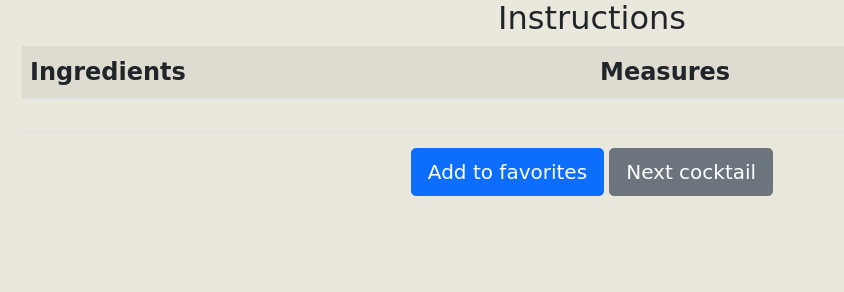
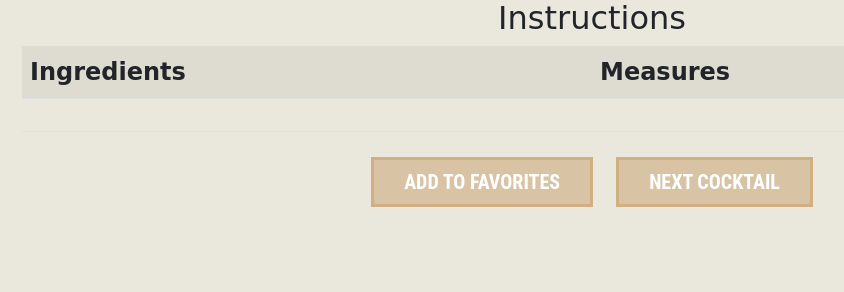
Before and after one commit to dramvald/WhatWillWeDrink2, a Django app: template alkotinder/drink/templates/drink.html in a window 1280 px wide. Shown: the part 508-800 px from the top of the page, without its empty margins (48-892 px from the left). Run offline with Django 3.2, Linux system fonts and the light colour scheme; the template is opened without the code that fills it, so the values that code supplies are empty.

Commit message:
changed the buttons on the page drink.html, added their style to style.css

```diff
--- a/alkotinder/drink/static/drink/style.css
+++ b/alkotinder/drink/static/drink/style.css
@@ -4,7 +4,6 @@ body{
 }
 header .container-fluid {
     background: #D8C3A5;
-
 }
 .navbar {
     padding-top: .2rem;
@@ -20,24 +19,48 @@ header .container-fluid {
     background-color: #d0b083;
 }
 h1 {
-
     font: fantasy;
 }
-em {
 
-}
 .list-group-item {
     background-color: #E9C2A5;
 }
 .row{
     font: serif;
-
 }
 td{
     font-size: 16pt;
-
 }
 th{
     font-size: 18pt;
+}
 
+button {
+    display: inline-flex;
+    margin: 10px;
+    text-decoration: none;
+    position: relative;
+    font-size: 20px;
+    line-height: 20px;
+    padding: 12px 30px;
+    color: #FFF;
+    font-weight: bold;
+    text-transform: uppercase;
+    font-family: 'Roboto Condensed', Тahoma, sans-serif;
+    background: #D8C3A5;
+    cursor: pointer;
+    border: 2px solid #d0b083;
+    outline: 1px solid;
+    outline-color: #d0b083;
+    outline-offset: 0px;
+    text-shadow: none;
+    transition: all 1.5s cubic-bezier(0.19, 1, 0.22, 1);
 }
+button:hover,
+button:active,
+button:focus {
+    box-shadow: inset 0 0 20px #EAE7DC;
+    outline-color: rgba(255, 255, 255, 0);
+    outline-offset: 15px;
+    color: #FFF;
+}
--- a/alkotinder/drink/templates/drink.html
+++ b/alkotinder/drink/templates/drink.html
@@ -47,7 +47,7 @@
             <div class="row">
                 <div class="col-12 "><h1 align="center">{{ drink }}</h1></div>
                 <div class="col-12 align-self-center" align="center">
-                    <img src= {{ drink_img }} class="img-thumbnail" width="400px" height="444px" alt="Drink">
+                    <img src={{drink_img}} class="img-thumbnail" width="400px" height="444px" alt="Drink">
                 </div>
                 <div class="col-12" align="center">
                     <h2 align="center">Instructions</h2>
@@ -75,8 +75,8 @@
             </div>
         </div>
         <div align="center">
-            <button type="button" class="btn btn-primary btn-lg" >Add to favorites</button>
-            <button type="button" class="btn btn-secondary btn-lg" onclick="window.location.reload()">Next cocktail</button>
+            <button type="button" >Add to favorites</button>
+            <button type="button"  onclick="window.location.reload()">Next cocktail</button>
         </div>
 
     </section>
```
Also changed, not shown: 1 other file.
